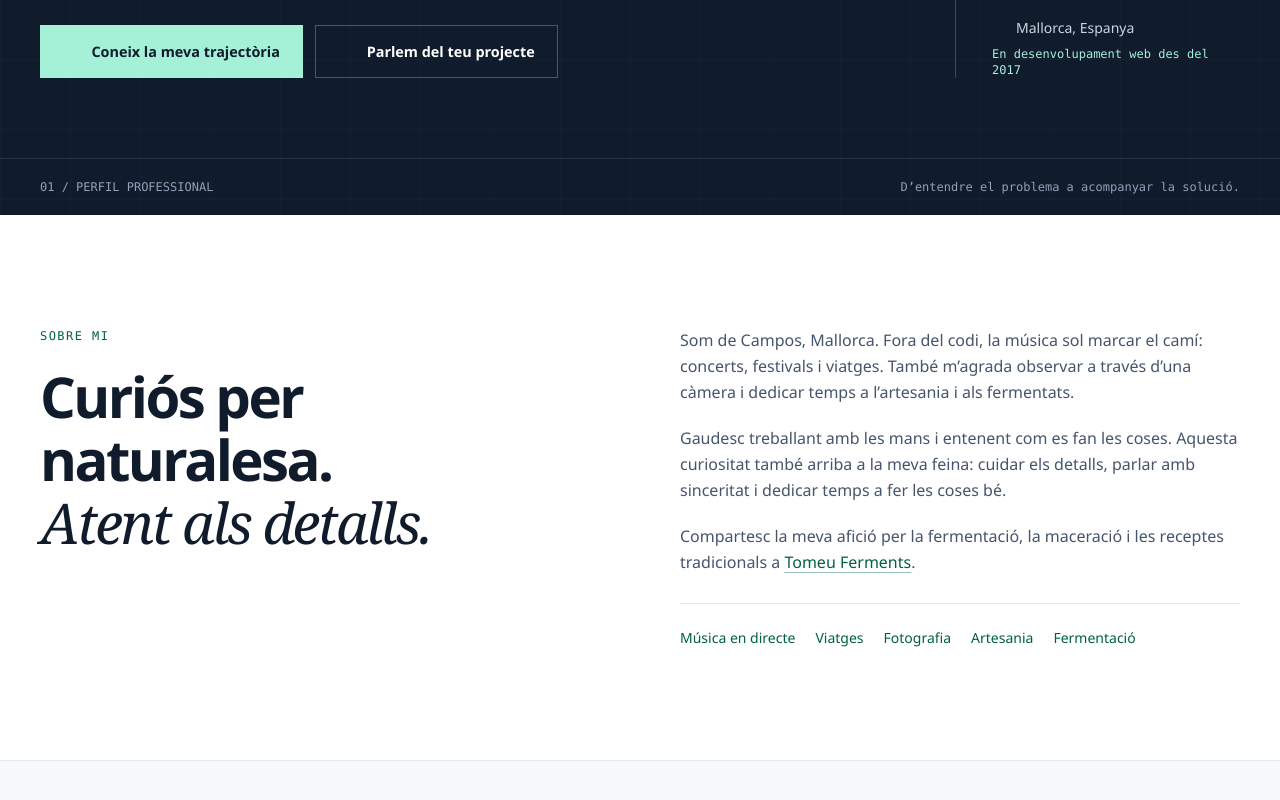
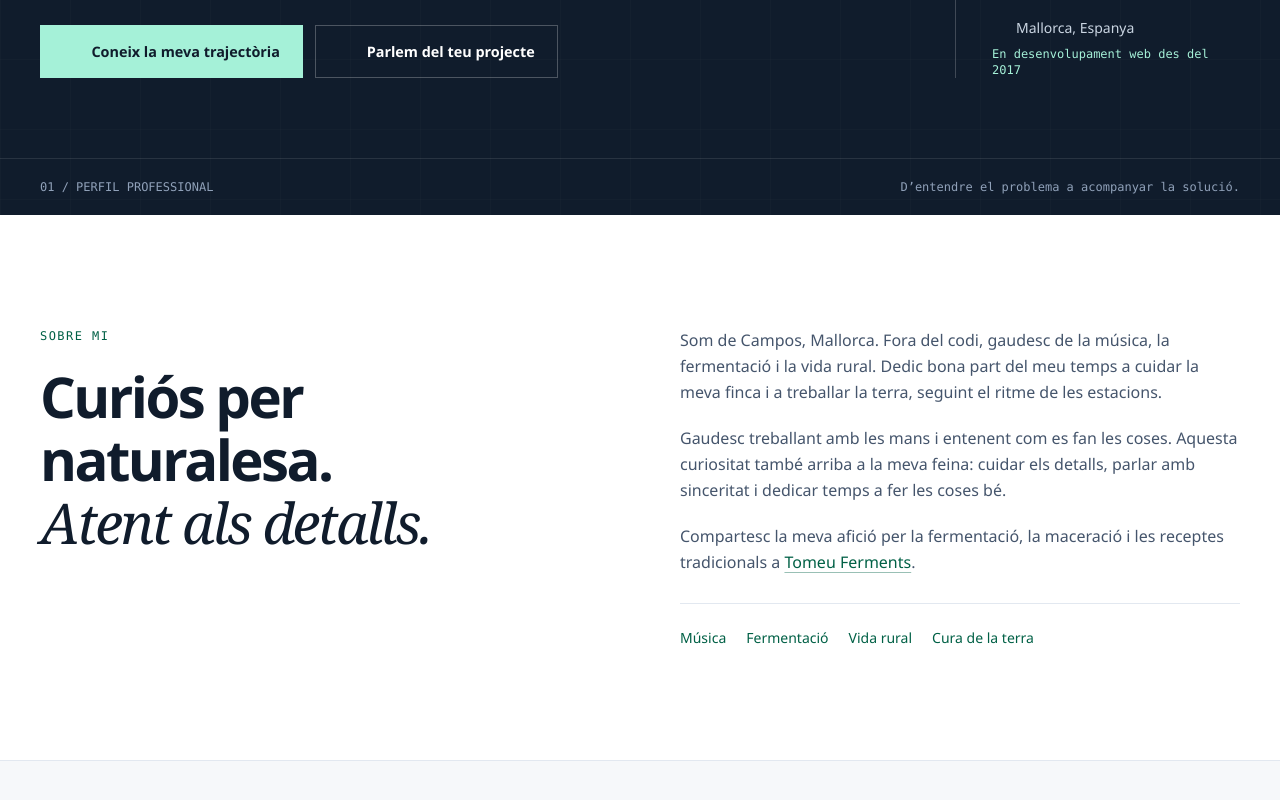
Before and after one commit to TomeuMut/portfolio, a Nuxt app: page /ca/ in a window 1280 px wide. Shown: the part 512-1312 px from the top of the page. Built offline with nearby package versions, Linux system fonts and the light colour scheme; some icons are missing.

Commit message:
content: update personal interests to reflect rural life

```diff
--- a/src/data/i18n.ts
+++ b/src/data/i18n.ts
@@ -14,10 +14,10 @@ const es = {
   nav: ['Sobre mí', 'Experiencia', 'Mi enfoque', 'GitHub', 'Stack', 'Hablemos'],
   aboutLabel: 'Sobre mí', aboutTitle: ['Curioso por naturaleza.', 'Atento a los detalles.'],
   aboutParagraphs: [
-    'Soy de Campos, Mallorca. Fuera del código, la música suele marcar el camino: conciertos, festivales y viajes. También me gusta observar a través de una cámara y dedicar tiempo a la artesanía y a los fermentados.',
+    'Soy de Campos, Mallorca. Fuera del código, disfruto de la música, la fermentación y la vida rural. Dedico buena parte de mi tiempo a cuidar mi finca y a trabajar la tierra, siguiendo el ritmo de las estaciones.',
     'Disfruto trabajando con las manos y entendiendo cómo se hacen las cosas. Esa curiosidad también llega a mi trabajo: cuidar los detalles, hablar con sinceridad y dedicar tiempo a hacer las cosas bien.',
   ],
-  aboutInterests: ['Música en directo', 'Viajes', 'Fotografía', 'Artesanía', 'Fermentación'],
+  aboutInterests: ['Música', 'Fermentación', 'Vida rural', 'Cuidado de la tierra'],
   personalProjectIntro: 'Comparto mi afición por la fermentación, la maceración y las recetas tradicionales en',
   instagramProject: 'Ver proyecto en Instagram',
   projectsLabel: 'Proyectos en GitHub', projectsTitle: ['Ideas que toman forma.', 'Código que compartir.'],
@@ -51,10 +51,10 @@ const en: typeof es = {
   nav: ['About me', 'Experience', 'My approach', 'GitHub', 'Stack', 'Let’s talk'],
   aboutLabel: 'About me', aboutTitle: ['Curious by nature.', 'Attentive to detail.'],
   aboutParagraphs: [
-    'I’m from Campos, Mallorca. Away from code, music often leads the way: concerts, festivals, and travel. I also enjoy looking through a camera and spending time on crafts and fermentation.',
+    'I’m from Campos, Mallorca. Away from code, I enjoy music, fermentation, and rural life. I spend much of my time caring for my land and working with the soil, following the rhythm of the seasons.',
     'I enjoy working with my hands and understanding how things are made. That curiosity carries into my work: paying attention to detail, speaking honestly, and taking the time to do things well.',
   ],
-  aboutInterests: ['Live music', 'Travel', 'Photography', 'Crafts', 'Fermentation'],
+  aboutInterests: ['Music', 'Fermentation', 'Rural life', 'Caring for the land'],
   personalProjectIntro: 'I share my interest in fermentation, maceration, and traditional recipes through',
   instagramProject: 'View project on Instagram',
   projectsLabel: 'Projects on GitHub', projectsTitle: ['Ideas taking shape.', 'Code worth sharing.'],
@@ -113,10 +113,10 @@ const ca: typeof es = {
   nav: ['Sobre mi', 'Experiència', 'El meu enfocament', 'GitHub', 'Stack', 'Parlem'],
   aboutLabel: 'Sobre mi', aboutTitle: ['Curiós per naturalesa.', 'Atent als detalls.'],
   aboutParagraphs: [
-    'Som de Campos, Mallorca. Fora del codi, la música sol marcar el camí: concerts, festivals i viatges. També m’agrada observar a través d’una càmera i dedicar temps a l’artesania i als fermentats.',
+    'Som de Campos, Mallorca. Fora del codi, gaudesc de la música, la fermentació i la vida rural. Dedic bona part del meu temps a cuidar la meva finca i a treballar la terra, seguint el ritme de les estacions.',
     'Gaudesc treballant amb les mans i entenent com es fan les coses. Aquesta curiositat també arriba a la meva feina: cuidar els detalls, parlar amb sinceritat i dedicar temps a fer les coses bé.',
   ],
-  aboutInterests: ['Música en directe', 'Viatges', 'Fotografia', 'Artesania', 'Fermentació'],
+  aboutInterests: ['Música', 'Fermentació', 'Vida rural', 'Cura de la terra'],
   personalProjectIntro: 'Compartesc la meva afició per la fermentació, la maceració i les receptes tradicionals a',
   instagramProject: 'Veure el projecte a Instagram',
   projectsLabel: 'Projectes a GitHub', projectsTitle: ['Idees que prenen forma.', 'Codi per compartir.'],
```
